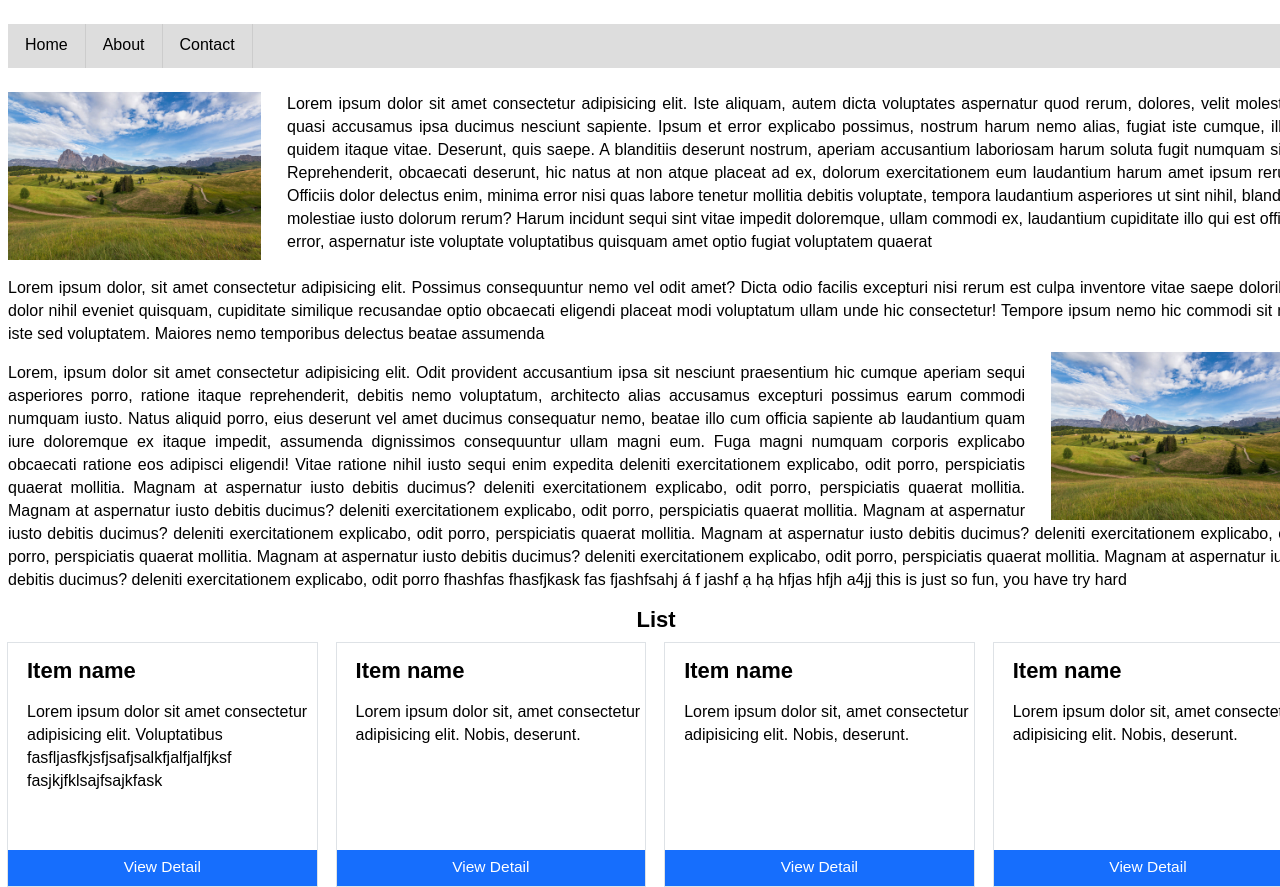
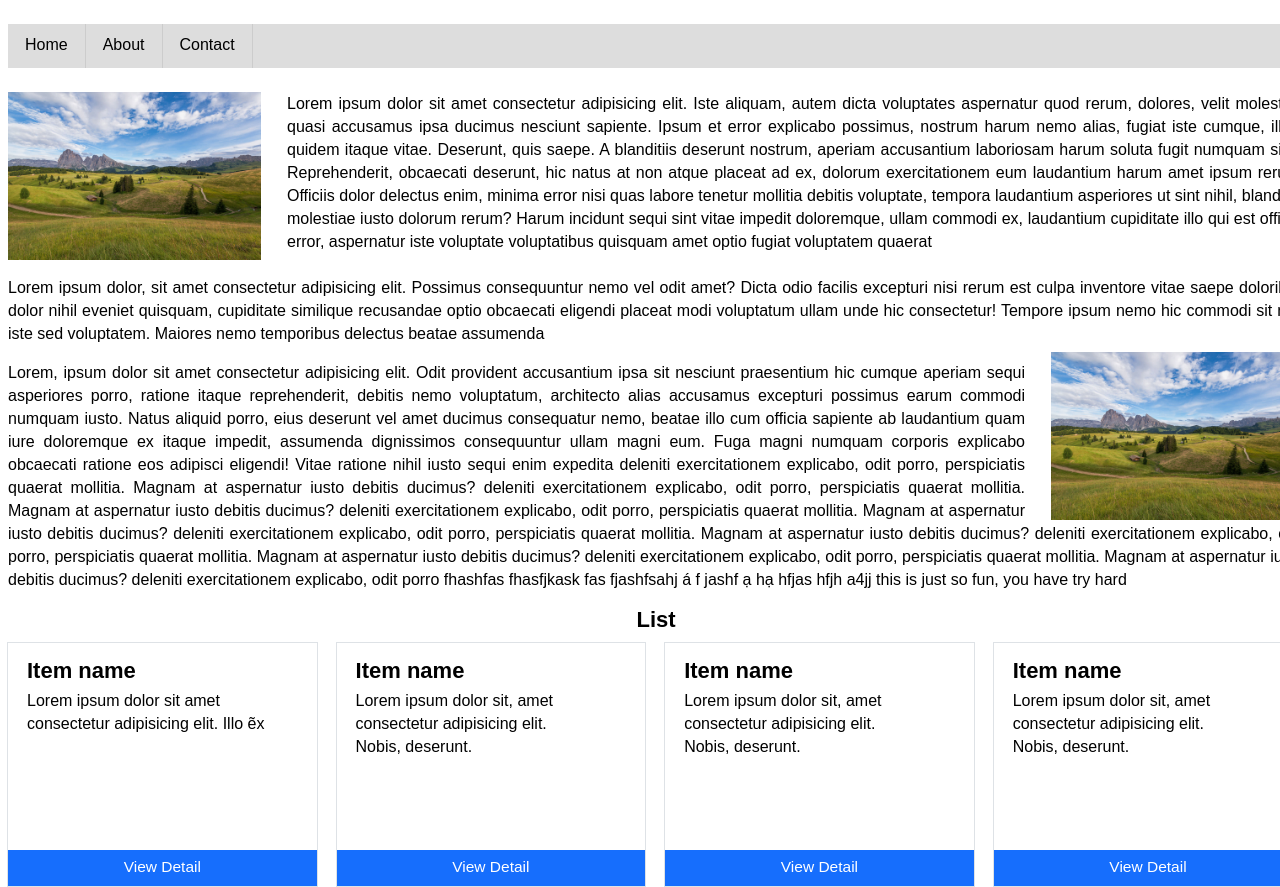
Before and after one commit to lamminhthien/ABC-Learning, a plain HTML site: page FloatAndPosition/index.html in a window 1280 px wide. Shown: the top 887 px of the page. Drawn offline with Linux system fonts and the light colour scheme.

Commit message:
fix bản lề giữa text item name và đoạn p ở dưới, fix padding right của p ở dưới item name

```diff
--- a/FloatAndPosition/index.css
+++ b/FloatAndPosition/index.css
@@ -93,10 +93,11 @@
 .list .inner h1 {
     font-size: 22px;
     margin-left: 19px;
-    margin-bottom: 6.74px;
 }
 
 .list .inner p {
+    padding-right: 50px;
+    margin-top: -9px;
     margin-left: 19px;
     line-height: 23px;
 }
--- a/FloatAndPosition/index.html
+++ b/FloatAndPosition/index.html
@@ -67,9 +67,7 @@
                 <div class="card">
                     <div class="inner">
                         <h1>Item name</h1>
-                        <p>Lorem ipsum dolor sit amet consectetur adipisicing elit. Voluptatibus
-                            fasfljasfkjsfjsafjsalkfjalfjalfjksf
-                            fasjkjfklsajfsajkfask
+                        <p>Lorem ipsum dolor sit amet consectetur adipisicing elit. Illo ẽx
                         </p>
                         <button>View Detail</button>
                     </div>
```
